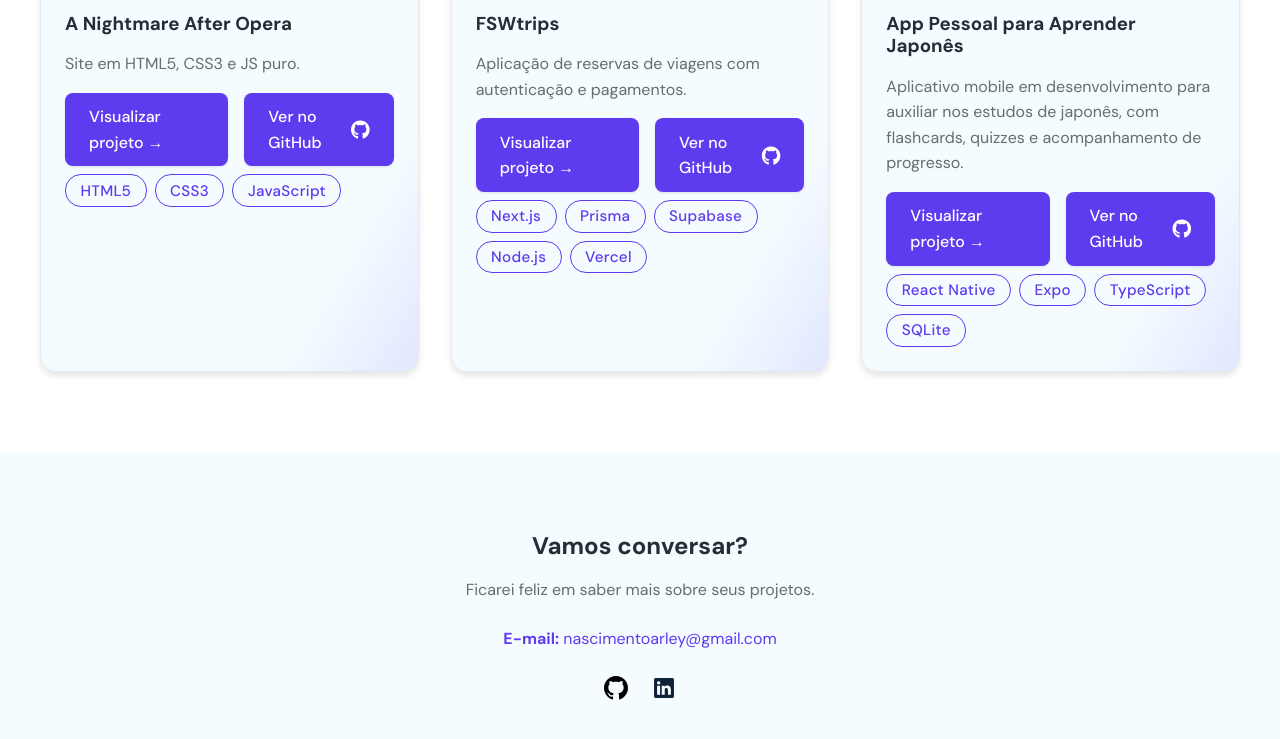
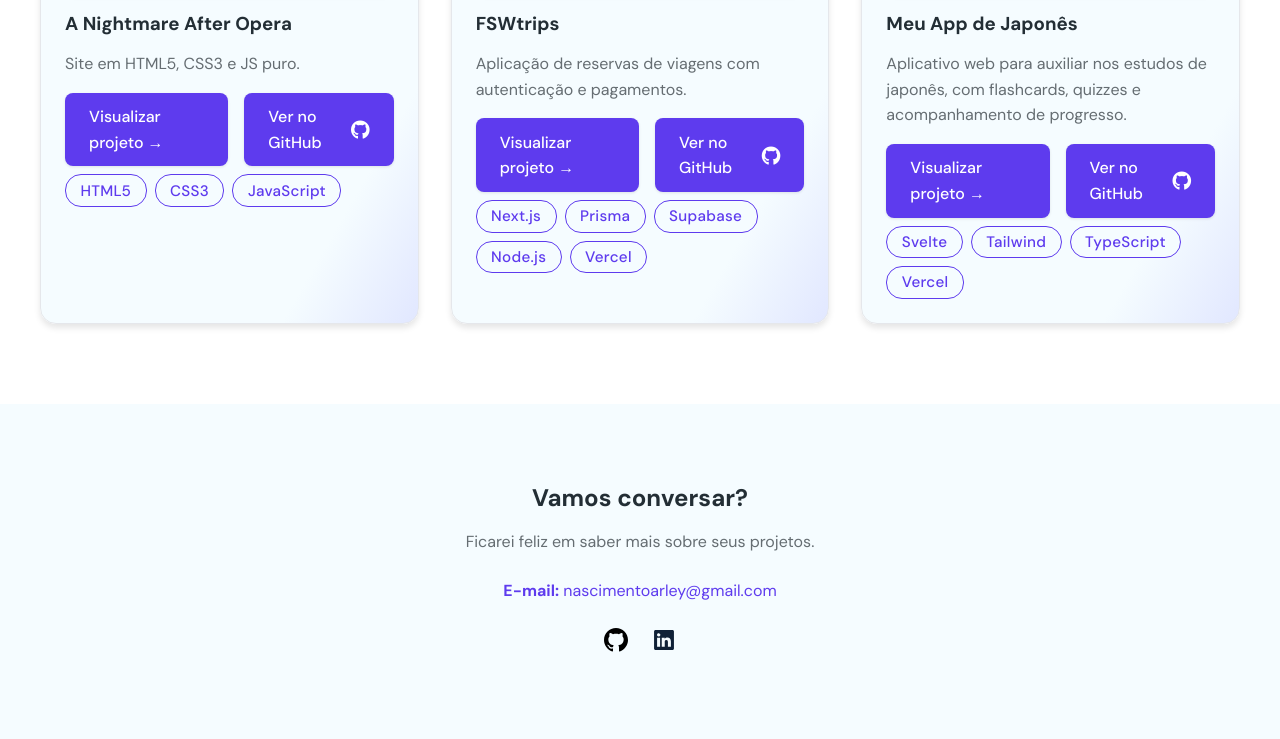
Before and after one commit to arley-chock/portfolio, a plain HTML site: page index.html in a window 1280 px wide. Shown: the part 3044-3783 px from the top of the page. Drawn offline with Linux system fonts and the light colour scheme.

Commit message:
feat: adiciona projeto Meu App de Japonês ao portfólio

```diff
--- a/index.html
+++ b/index.html
@@ -198,17 +198,17 @@
         <li>
           <div class="image"><img src="assets/japanese-app.png" alt="App Japonês"/></div>
           <div class="projects__info">
-            <h3>App Pessoal para Aprender Japonês</h3>
-            <p>Aplicativo mobile em desenvolvimento para auxiliar nos estudos de japonês, com flashcards, quizzes e acompanhamento de progresso.</p>
+            <h3>Meu App de Japonês</h3>
+            <p>Aplicativo web para auxiliar nos estudos de japonês, com flashcards, quizzes e acompanhamento de progresso.</p>
             <div class="project-links">
-              <a href="#">Visualizar projeto &rarr;</a>
-              <a href="#">Ver no GitHub <i class="fab fa-github"></i></a>
+              <a href="https://meuappjapones.vercel.app">Visualizar projeto &rarr;</a>
+              <a href="https://github.com/arley-chock/meuappjapones">Ver no GitHub <i class="fab fa-github"></i></a>
             </div>
             <div class="project-tech">
-              <span class="tech-tag">React Native</span>
-              <span class="tech-tag">Expo</span>
+              <span class="tech-tag">Svelte</span>
+              <span class="tech-tag">Tailwind</span>
               <span class="tech-tag">TypeScript</span>
-              <span class="tech-tag">SQLite</span>
+              <span class="tech-tag">Vercel</span>
             </div>
           </div>
         </li>
```
